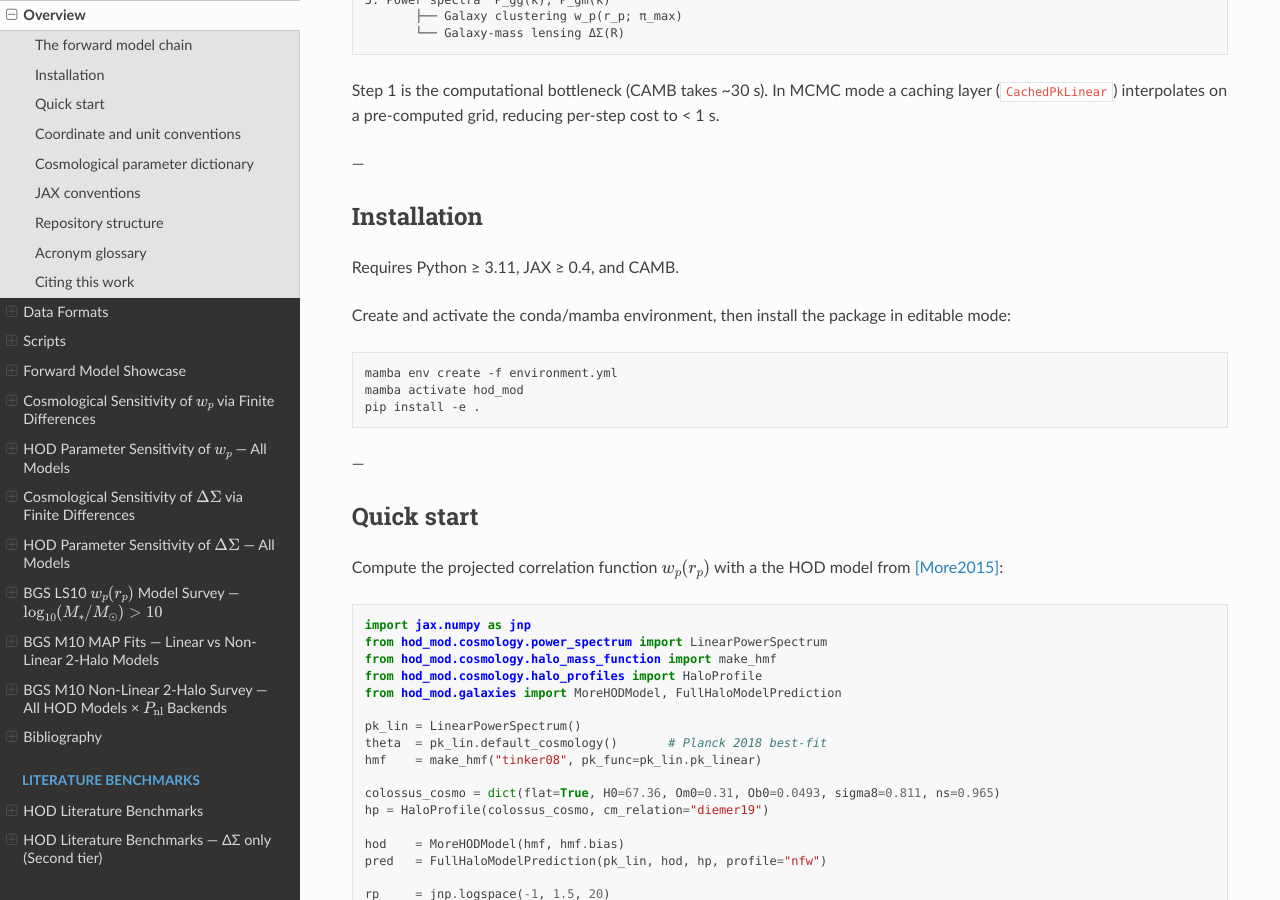
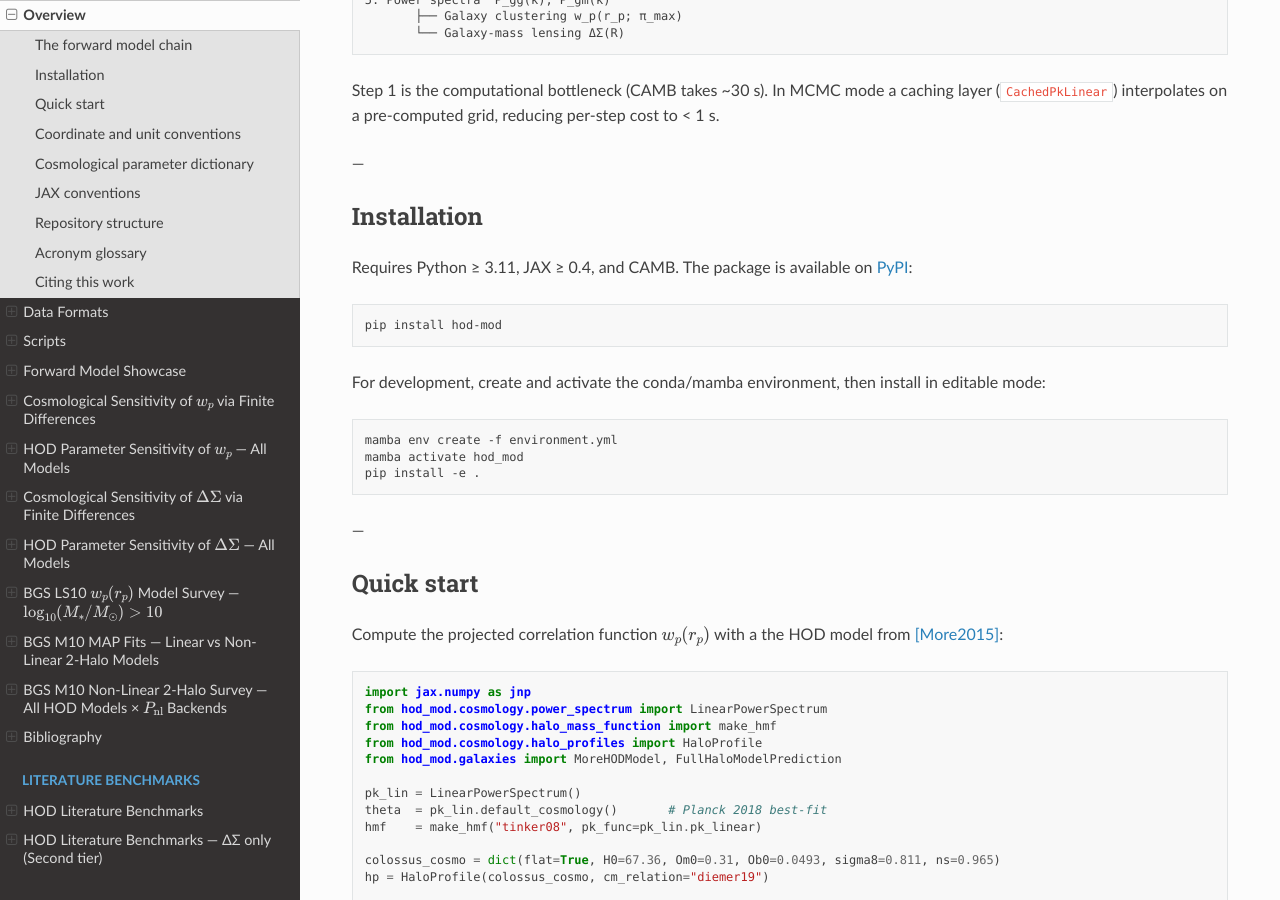
Before and after one commit to JohanComparat/hod_mod, a Sphinx documentation site: the page built from docs/overview.rst, in a window 1280 px wide and 900 px high, scrolled down 776 px. Built offline with Sphinx 7.4.7 and the Read the Docs theme 3.1.0, drawn with Linux system fonts in a browser that asks for light colours.

```diff
--- a/docs/conf.py
+++ b/docs/conf.py
@@ -8,7 +8,7 @@ sys.path.insert(0, os.path.abspath(".."))
 project = 'hod_mod'
 author = "Johan Comparat"
 copyright = "2025, Johan Comparat"
-release = '1.0.0'
+release = '0.0.1'
 
 extensions = [
     "sphinx.ext.autodoc",
--- a/docs/overview.rst
+++ b/docs/overview.rst
@@ -45,8 +45,13 @@ Installation
 ------------
 
 Requires Python ≥ 3.11, JAX ≥ 0.4, and CAMB.
+The package is available on `PyPI <https://pypi.org/project/hod-mod/>`_:
 
-Create and activate the conda/mamba environment, then install the package in editable mode:
+.. code-block:: bash
+
+    pip install hod-mod
+
+For development, create and activate the conda/mamba environment, then install in editable mode:
 
 .. code-block:: bash
 
--- a/hod_mod/__init__.py
+++ b/hod_mod/__init__.py
@@ -1,6 +1,6 @@
 """hod_mod — HOD galaxy clustering and weak lensing prediction and fitting."""
 
-__version__ = "1.0.0"
+__version__ = "0.0.1"
 
 from .cosmology import (
     LinearPowerSpectrum,
--- a/pyproject.toml
+++ b/pyproject.toml
@@ -4,11 +4,12 @@ build-backend = "setuptools.build_meta"
 
 [project]
 name = "hod_mod"
-version = "1.0.0"
+version = "0.0.1"
 description = "HOD galaxy clustering and weak lensing prediction and fitting"
 authors = [{name = "Johan Comparat", email = "johan.comparat@pm.me"}]
 readme = "README.md"
-license = {file = "LICENSE"}
+license = "MIT"
+license-files = ["LICENSE"]
 requires-python = ">=3.11"
 dependencies = [
     "numpy",
```
Also changed, not shown: README.md (+8 -2 lines), .readthedocs.yaml (added).
